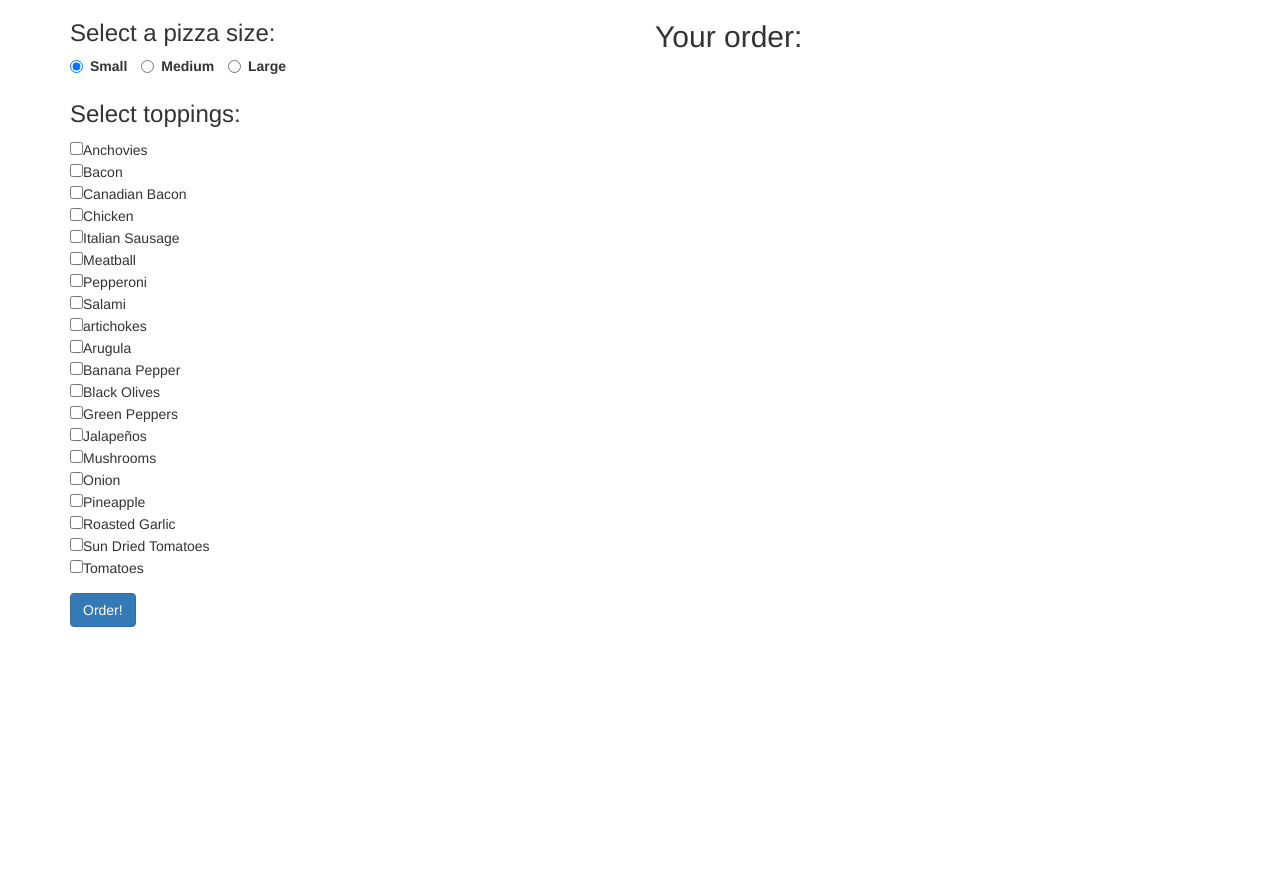
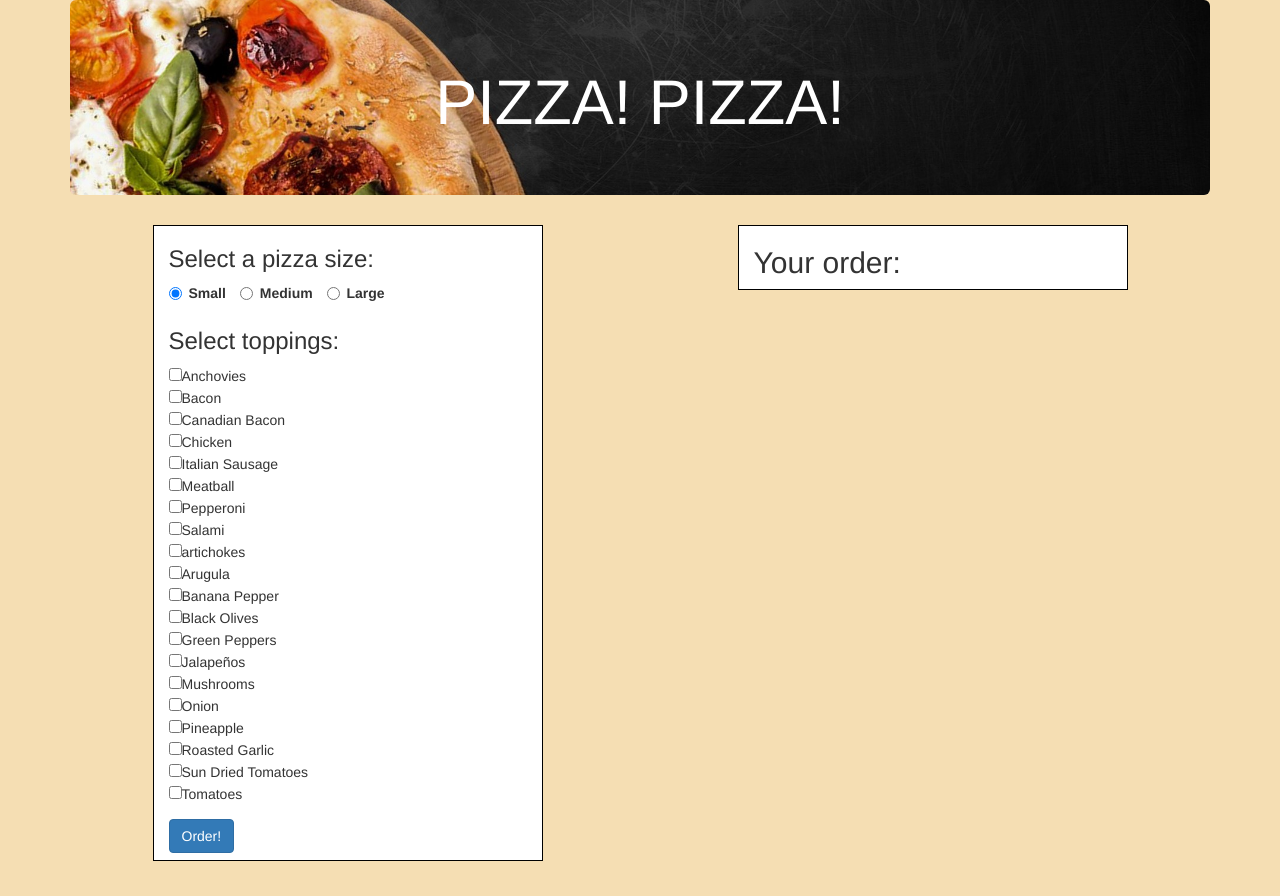
Before and after one commit to sarakane/pizza-parlor, a plain HTML site: page index.html in a window 1280 px wide. Before the commit the page ends 800 px from the top, so only its background shows below. Drawn offline with Linux system fonts and the light colour scheme.

Commit message:
Add jumbotron and background image to jumbotron

```diff
--- a/css/styles.css
+++ b/css/styles.css
@@ -1,3 +1,24 @@
+body {
+  background-color: wheat;
+}
 .order {
   display: none;
 }
+
+.jumbotron {
+  text-align: center;
+  background-image: url("../img/pizza.jpg");
+  background-size: 100%;
+  background-position: center;
+  color: white;
+}
+
+#order-col, #selection-col {
+  border: thin solid black;
+  background-color: white;
+  margin-bottom: 3%;
+}
+
+.btn {
+  margin-bottom: 2%;
+}
--- a/index.html
+++ b/index.html
@@ -9,8 +9,11 @@
   </head>
   <body>
     <div class="container">
+      <div class="jumbotron">
+        <h1>PIZZA! PIZZA!</h1>
+      </div>
       <div class="row">
-        <div class="col-md-6">
+        <div class="col-md-4 col-md-offset-1" id="selection-col">
           <form id="pizzaForm">
             <h3>Select a pizza size:</h3>
             <div class="radio-inline">
@@ -48,8 +51,7 @@
             <button type="submit" class="btn btn-primary">Order!</button>
           </form>
         </div>
-        <div class="col-md-6">
-          <div class="output">
+        <div class="col-md-4 col-md-offset-2" id="order-col">
           <h2>Your order:</h2>
           <div class="order">
             <ul>
@@ -60,6 +62,5 @@
         </div>
       </div>
     </div>
-    </div>
   </body>
 </html>
```
Also changed, not shown: img/pizza-4968645_1920.jpg (added), img/pizza.jpg (added). Lines whose indentation alone changed are shown as unchanged.
